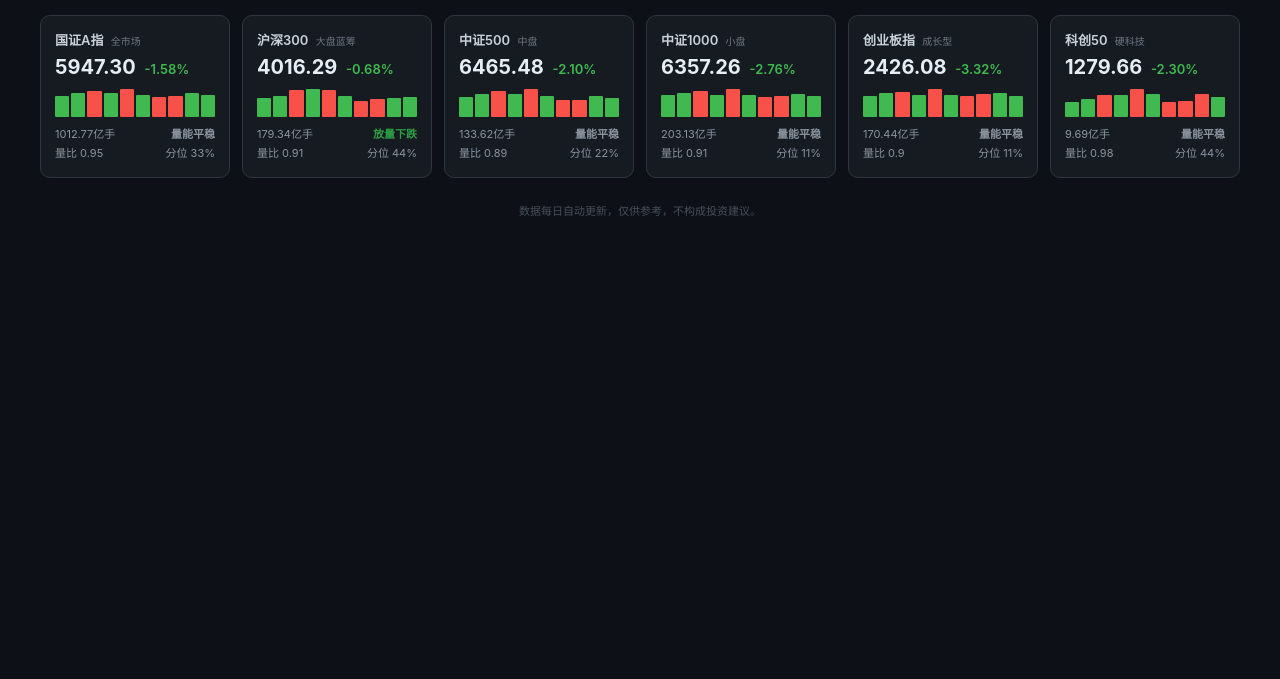
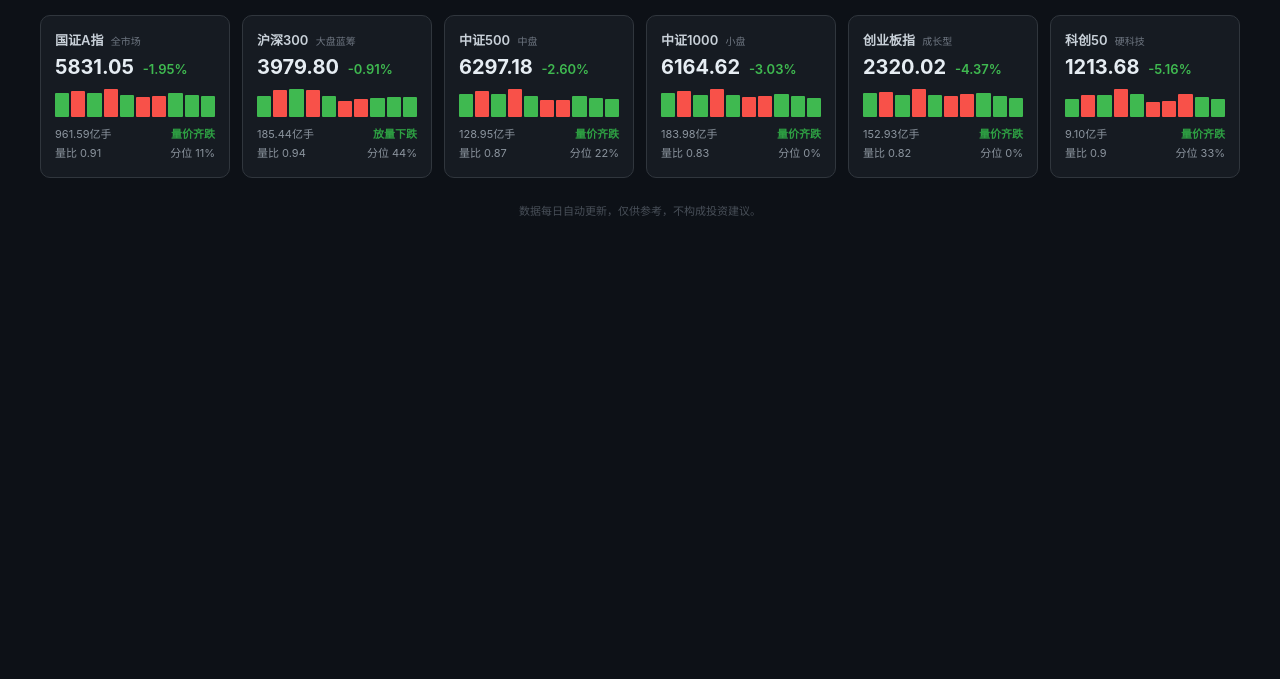
Before and after one commit to K122Y/review-dashboard, a plain HTML site: page index.html in a window 1280 px wide. Shown: the part 121-800 px from the top of the page. Drawn offline with Linux system fonts and the light colour scheme.

Commit message:
deploy: c65bebc44cb7896af09d7bc70a58b3a541282728

```diff
--- a/index.html
+++ b/index.html
@@ -89,11 +89,11 @@
   <div class="header">
     <div class="header-left">
       <h1>📈 A股每日仪表盘</h1>
-      <div class="date">数据日期：2026-11-13 &nbsp;&nbsp; 更新时间：2026-11-13 15:52</div>
+      <div class="date">数据日期：2026-11-16 &nbsp;&nbsp; 更新时间：2026-11-16 17:49</div>
     </div>
     <div class="header-center">
       <div class="total-label">全市场成交额</div>
-      <div class="total-value">1.67 万亿 <span class="total-change down">-14.32%</span></div>
+      <div class="total-value">1.49 万亿 <span class="total-change down">-10.38%</span></div>
     </div>
     <div class="header-right"></div>
   </div>
@@ -102,53 +102,11 @@
 
         <div class="card">
           <div class="idx-name">国证A指 <span class="tag">全市场</span></div>
-          <div class="idx-price">5947.30 <span class="down">-1.58%</span></div>
-          <div class="bars"><div class="bar" style="height:21px; background:#3fb950"></div><div class="bar" style="height:24px; background:#3fb950"></div><div class="bar" style="height:26px; background:#f85149"></div><div class="bar" style="height:24px; background:#3fb950"></div><div class="bar" style="height:28px; background:#f85149"></div><div class="bar" style="height:22px; background:#3fb950"></div><div class="bar" style="height:20px; background:#f85149"></div><div class="bar" style="height:21px; background:#f85149"></div><div class="bar" style="height:24px; background:#3fb950"></div><div class="bar" style="height:22px; background:#3fb950"></div></div>
+          <div class="idx-price">5831.05 <span class="down">-1.95%</span></div>
+          <div class="bars"><div class="bar" style="height:24px; background:#3fb950"></div><div class="bar" style="height:26px; background:#f85149"></div><div class="bar" style="height:24px; background:#3fb950"></div><div class="bar" style="height:28px; background:#f85149"></div><div class="bar" style="height:22px; background:#3fb950"></div><div class="bar" style="height:20px; background:#f85149"></div><div class="bar" style="height:21px; background:#f85149"></div><div class="bar" style="height:24px; background:#3fb950"></div><div class="bar" style="height:22px; background:#3fb950"></div><div class="bar" style="height:21px; background:#3fb950"></div></div>
           <div class="bottom-line">
-            <span>1012.77亿手</span>
-            <span class="label flat">量能平稳</span>
-          </div>
-          <div class="bottom-line">
-            <span title="今日成交量 ÷ 过去10日平均成交量">量比 0.95</span>
-            <span title="今日成交量在近10日中的百分位排名">分位 33%</span>
-          </div>
-        </div>
-
-        <div class="card">
-          <div class="idx-name">沪深300 <span class="tag">大盘蓝筹</span></div>
-          <div class="idx-price">4016.29 <span class="down">-0.68%</span></div>
-          <div class="bars"><div class="bar" style="height:19px; background:#3fb950"></div><div class="bar" style="height:21px; background:#3fb950"></div><div class="bar" style="height:27px; background:#f85149"></div><div class="bar" style="height:28px; background:#3fb950"></div><div class="bar" style="height:27px; background:#f85149"></div><div class="bar" style="height:21px; background:#3fb950"></div><div class="bar" style="height:16px; background:#f85149"></div><div class="bar" style="height:18px; background:#f85149"></div><div class="bar" style="height:19px; background:#3fb950"></div><div class="bar" style="height:20px; background:#3fb950"></div></div>
-          <div class="bottom-line">
-            <span>179.34亿手</span>
-            <span class="label down-strong">放量下跌</span>
-          </div>
-          <div class="bottom-line">
-            <span title="今日成交量 ÷ 过去10日平均成交量">量比 0.91</span>
-            <span title="今日成交量在近10日中的百分位排名">分位 44%</span>
-          </div>
-        </div>
-
-        <div class="card">
-          <div class="idx-name">中证500 <span class="tag">中盘</span></div>
-          <div class="idx-price">6465.48 <span class="down">-2.10%</span></div>
-          <div class="bars"><div class="bar" style="height:20px; background:#3fb950"></div><div class="bar" style="height:23px; background:#3fb950"></div><div class="bar" style="height:26px; background:#f85149"></div><div class="bar" style="height:23px; background:#3fb950"></div><div class="bar" style="height:28px; background:#f85149"></div><div class="bar" style="height:21px; background:#3fb950"></div><div class="bar" style="height:17px; background:#f85149"></div><div class="bar" style="height:17px; background:#f85149"></div><div class="bar" style="height:21px; background:#3fb950"></div><div class="bar" style="height:19px; background:#3fb950"></div></div>
-          <div class="bottom-line">
-            <span>133.62亿手</span>
-            <span class="label flat">量能平稳</span>
-          </div>
-          <div class="bottom-line">
-            <span title="今日成交量 ÷ 过去10日平均成交量">量比 0.89</span>
-            <span title="今日成交量在近10日中的百分位排名">分位 22%</span>
-          </div>
-        </div>
-
-        <div class="card">
-          <div class="idx-name">中证1000 <span class="tag">小盘</span></div>
-          <div class="idx-price">6357.26 <span class="down">-2.76%</span></div>
-          <div class="bars"><div class="bar" style="height:22px; background:#3fb950"></div><div class="bar" style="height:24px; background:#3fb950"></div><div class="bar" style="height:26px; background:#f85149"></div><div class="bar" style="height:22px; background:#3fb950"></div><div class="bar" style="height:28px; background:#f85149"></div><div class="bar" style="height:22px; background:#3fb950"></div><div class="bar" style="height:20px; background:#f85149"></div><div class="bar" style="height:21px; background:#f85149"></div><div class="bar" style="height:23px; background:#3fb950"></div><div class="bar" style="height:21px; background:#3fb950"></div></div>
-          <div class="bottom-line">
-            <span>203.13亿手</span>
-            <span class="label flat">量能平稳</span>
+            <span>961.59亿手</span>
+            <span class="label down-strong">量价齐跌</span>
           </div>
           <div class="bottom-line">
             <span title="今日成交量 ÷ 过去10日平均成交量">量比 0.91</span>
@@ -157,30 +115,72 @@
         </div>
 
         <div class="card">
-          <div class="idx-name">创业板指 <span class="tag">成长型</span></div>
-          <div class="idx-price">2426.08 <span class="down">-3.32%</span></div>
-          <div class="bars"><div class="bar" style="height:21px; background:#3fb950"></div><div class="bar" style="height:24px; background:#3fb950"></div><div class="bar" style="height:25px; background:#f85149"></div><div class="bar" style="height:22px; background:#3fb950"></div><div class="bar" style="height:28px; background:#f85149"></div><div class="bar" style="height:22px; background:#3fb950"></div><div class="bar" style="height:21px; background:#f85149"></div><div class="bar" style="height:23px; background:#f85149"></div><div class="bar" style="height:24px; background:#3fb950"></div><div class="bar" style="height:21px; background:#3fb950"></div></div>
+          <div class="idx-name">沪深300 <span class="tag">大盘蓝筹</span></div>
+          <div class="idx-price">3979.80 <span class="down">-0.91%</span></div>
+          <div class="bars"><div class="bar" style="height:21px; background:#3fb950"></div><div class="bar" style="height:27px; background:#f85149"></div><div class="bar" style="height:28px; background:#3fb950"></div><div class="bar" style="height:27px; background:#f85149"></div><div class="bar" style="height:21px; background:#3fb950"></div><div class="bar" style="height:16px; background:#f85149"></div><div class="bar" style="height:18px; background:#f85149"></div><div class="bar" style="height:19px; background:#3fb950"></div><div class="bar" style="height:20px; background:#3fb950"></div><div class="bar" style="height:20px; background:#3fb950"></div></div>
           <div class="bottom-line">
-            <span>170.44亿手</span>
-            <span class="label flat">量能平稳</span>
+            <span>185.44亿手</span>
+            <span class="label down-strong">放量下跌</span>
           </div>
           <div class="bottom-line">
-            <span title="今日成交量 ÷ 过去10日平均成交量">量比 0.9</span>
-            <span title="今日成交量在近10日中的百分位排名">分位 11%</span>
+            <span title="今日成交量 ÷ 过去10日平均成交量">量比 0.94</span>
+            <span title="今日成交量在近10日中的百分位排名">分位 44%</span>
+          </div>
+        </div>
+
+        <div class="card">
+          <div class="idx-name">中证500 <span class="tag">中盘</span></div>
+          <div class="idx-price">6297.18 <span class="down">-2.60%</span></div>
+          <div class="bars"><div class="bar" style="height:23px; background:#3fb950"></div><div class="bar" style="height:26px; background:#f85149"></div><div class="bar" style="height:23px; background:#3fb950"></div><div class="bar" style="height:28px; background:#f85149"></div><div class="bar" style="height:21px; background:#3fb950"></div><div class="bar" style="height:17px; background:#f85149"></div><div class="bar" style="height:17px; background:#f85149"></div><div class="bar" style="height:21px; background:#3fb950"></div><div class="bar" style="height:19px; background:#3fb950"></div><div class="bar" style="height:18px; background:#3fb950"></div></div>
+          <div class="bottom-line">
+            <span>128.95亿手</span>
+            <span class="label down-strong">量价齐跌</span>
+          </div>
+          <div class="bottom-line">
+            <span title="今日成交量 ÷ 过去10日平均成交量">量比 0.87</span>
+            <span title="今日成交量在近10日中的百分位排名">分位 22%</span>
+          </div>
+        </div>
+
+        <div class="card">
+          <div class="idx-name">中证1000 <span class="tag">小盘</span></div>
+          <div class="idx-price">6164.62 <span class="down">-3.03%</span></div>
+          <div class="bars"><div class="bar" style="height:24px; background:#3fb950"></div><div class="bar" style="height:26px; background:#f85149"></div><div class="bar" style="height:22px; background:#3fb950"></div><div class="bar" style="height:28px; background:#f85149"></div><div class="bar" style="height:22px; background:#3fb950"></div><div class="bar" style="height:20px; background:#f85149"></div><div class="bar" style="height:21px; background:#f85149"></div><div class="bar" style="height:23px; background:#3fb950"></div><div class="bar" style="height:21px; background:#3fb950"></div><div class="bar" style="height:19px; background:#3fb950"></div></div>
+          <div class="bottom-line">
+            <span>183.98亿手</span>
+            <span class="label down-strong">量价齐跌</span>
+          </div>
+          <div class="bottom-line">
+            <span title="今日成交量 ÷ 过去10日平均成交量">量比 0.83</span>
+            <span title="今日成交量在近10日中的百分位排名">分位 0%</span>
+          </div>
+        </div>
+
+        <div class="card">
+          <div class="idx-name">创业板指 <span class="tag">成长型</span></div>
+          <div class="idx-price">2320.02 <span class="down">-4.37%</span></div>
+          <div class="bars"><div class="bar" style="height:24px; background:#3fb950"></div><div class="bar" style="height:25px; background:#f85149"></div><div class="bar" style="height:22px; background:#3fb950"></div><div class="bar" style="height:28px; background:#f85149"></div><div class="bar" style="height:22px; background:#3fb950"></div><div class="bar" style="height:21px; background:#f85149"></div><div class="bar" style="height:23px; background:#f85149"></div><div class="bar" style="height:24px; background:#3fb950"></div><div class="bar" style="height:21px; background:#3fb950"></div><div class="bar" style="height:19px; background:#3fb950"></div></div>
+          <div class="bottom-line">
+            <span>152.93亿手</span>
+            <span class="label down-strong">量价齐跌</span>
+          </div>
+          <div class="bottom-line">
+            <span title="今日成交量 ÷ 过去10日平均成交量">量比 0.82</span>
+            <span title="今日成交量在近10日中的百分位排名">分位 0%</span>
           </div>
         </div>
 
         <div class="card">
           <div class="idx-name">科创50 <span class="tag">硬科技</span></div>
-          <div class="idx-price">1279.66 <span class="down">-2.30%</span></div>
-          <div class="bars"><div class="bar" style="height:15px; background:#3fb950"></div><div class="bar" style="height:18px; background:#3fb950"></div><div class="bar" style="height:22px; background:#f85149"></div><div class="bar" style="height:22px; background:#3fb950"></div><div class="bar" style="height:28px; background:#f85149"></div><div class="bar" style="height:23px; background:#3fb950"></div><div class="bar" style="height:15px; background:#f85149"></div><div class="bar" style="height:16px; background:#f85149"></div><div class="bar" style="height:23px; background:#f85149"></div><div class="bar" style="height:20px; background:#3fb950"></div></div>
+          <div class="idx-price">1213.68 <span class="down">-5.16%</span></div>
+          <div class="bars"><div class="bar" style="height:18px; background:#3fb950"></div><div class="bar" style="height:22px; background:#f85149"></div><div class="bar" style="height:22px; background:#3fb950"></div><div class="bar" style="height:28px; background:#f85149"></div><div class="bar" style="height:23px; background:#3fb950"></div><div class="bar" style="height:15px; background:#f85149"></div><div class="bar" style="height:16px; background:#f85149"></div><div class="bar" style="height:23px; background:#f85149"></div><div class="bar" style="height:20px; background:#3fb950"></div><div class="bar" style="height:18px; background:#3fb950"></div></div>
           <div class="bottom-line">
-            <span>9.69亿手</span>
-            <span class="label flat">量能平稳</span>
+            <span>9.10亿手</span>
+            <span class="label down-strong">量价齐跌</span>
           </div>
           <div class="bottom-line">
-            <span title="今日成交量 ÷ 过去10日平均成交量">量比 0.98</span>
-            <span title="今日成交量在近10日中的百分位排名">分位 44%</span>
+            <span title="今日成交量 ÷ 过去10日平均成交量">量比 0.9</span>
+            <span title="今日成交量在近10日中的百分位排名">分位 33%</span>
           </div>
         </div>
 
```
Also changed, not shown: history.json (+34 -32 lines).
